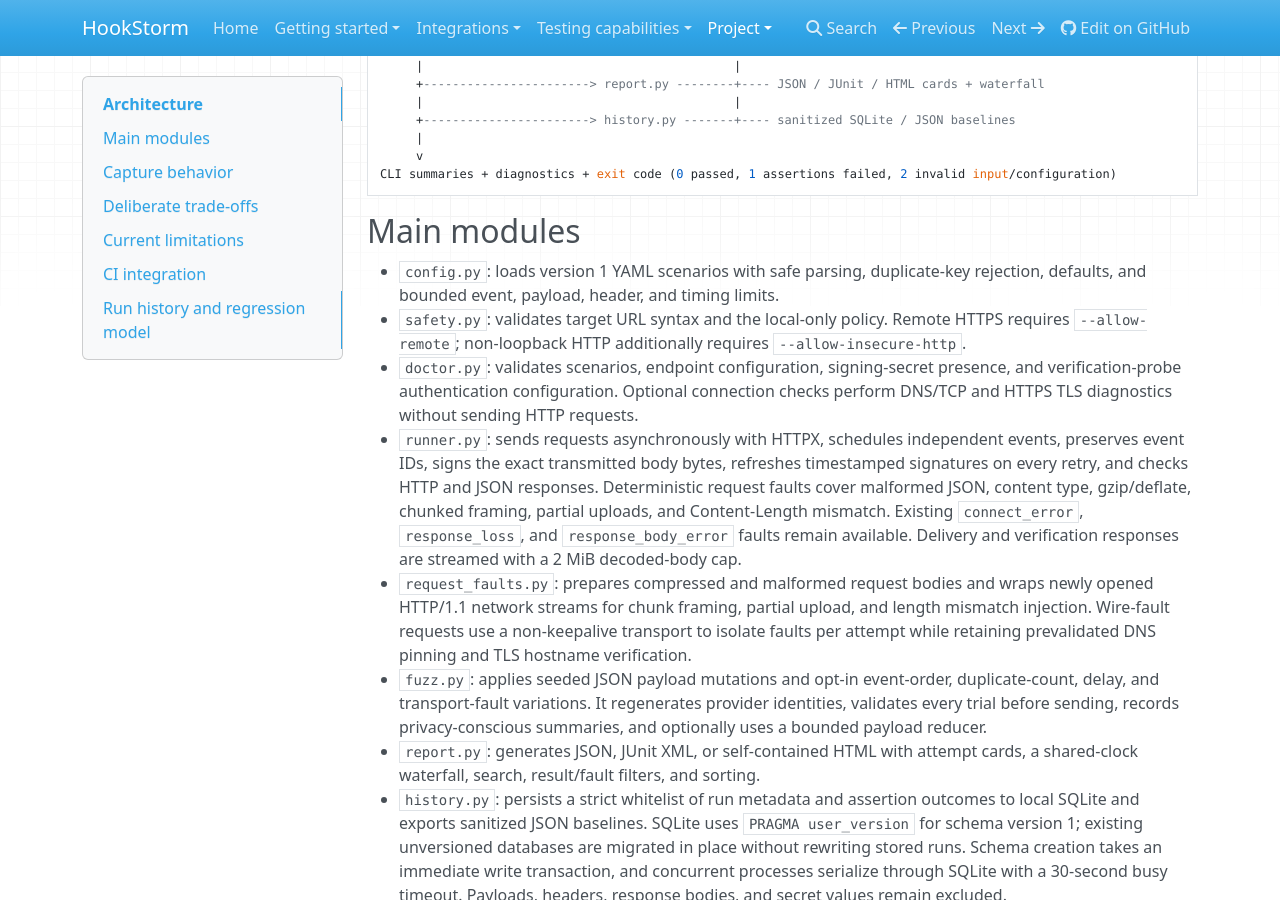
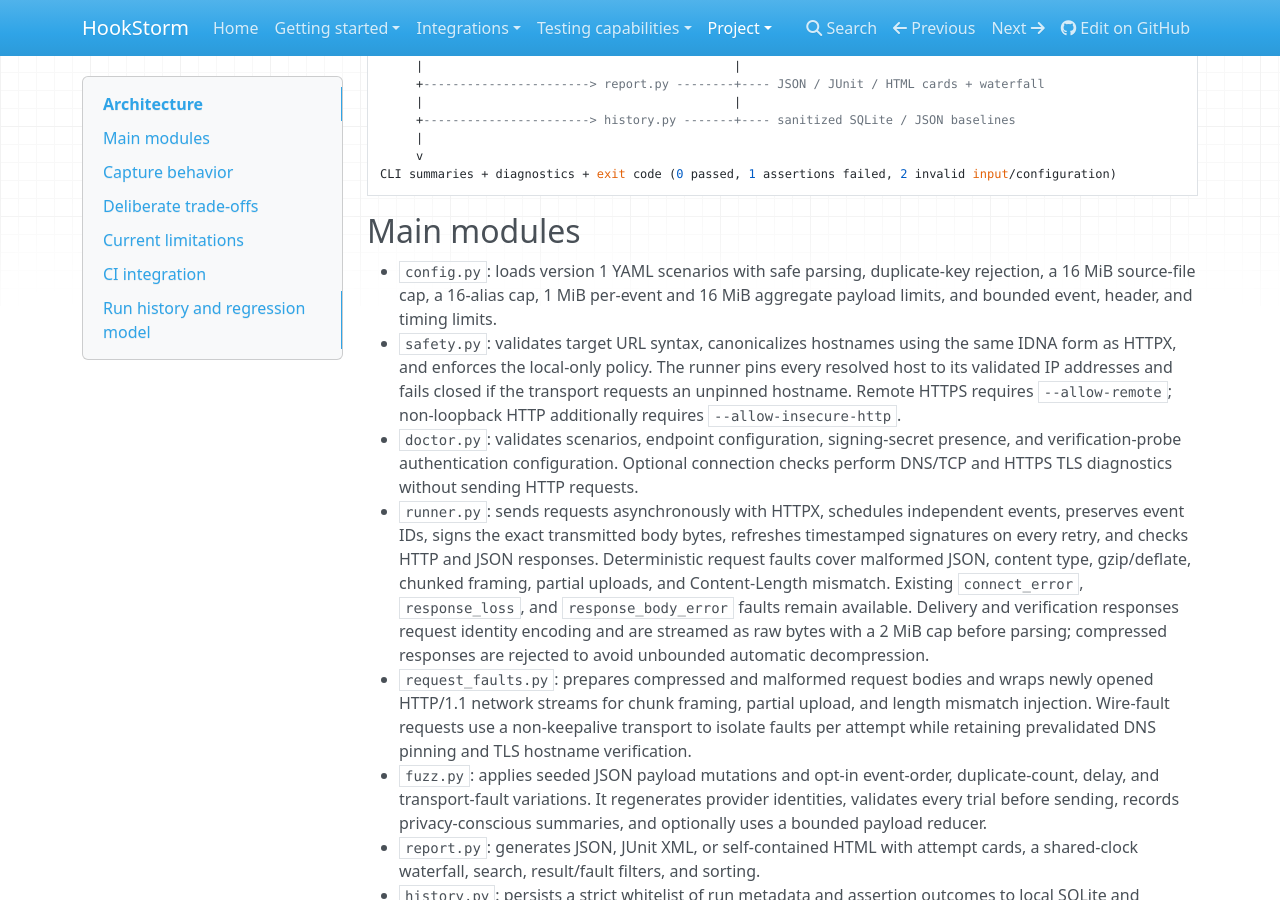
Before and after one commit to blvxx/HookStorm, an MkDocs documentation site: the page built from docs/architecture.md, in a window 1280 px wide and 900 px high, scrolled down 346 px. Built offline with MkDocs 1.6.1, drawn with Linux system fonts in a browser that asks for light colours; nearby versions of some CDN libraries; some of the changed text lies outside the part shown.

Commit message:
docs: update architecture for hardened input and transport limits

```diff
--- a/docs/architecture.md
+++ b/docs/architecture.md
@@ -26,10 +26,10 @@ CLI summaries + diagnostics + exit code (0 passed, 1 assertions failed, 2 invali
 
 ## Main modules
 
-- `config.py`: loads version 1 YAML scenarios with safe parsing, duplicate-key rejection, defaults, and bounded event, payload, header, and timing limits.
-- `safety.py`: validates target URL syntax and the local-only policy. Remote HTTPS requires `--allow-remote`; non-loopback HTTP additionally requires `--allow-insecure-http`.
+- `config.py`: loads version 1 YAML scenarios with safe parsing, duplicate-key rejection, a 16 MiB source-file cap, a 16-alias cap, 1 MiB per-event and 16 MiB aggregate payload limits, and bounded event, header, and timing limits.
+- `safety.py`: validates target URL syntax, canonicalizes hostnames using the same IDNA form as HTTPX, and enforces the local-only policy. The runner pins every resolved host to its validated IP addresses and fails closed if the transport requests an unpinned hostname. Remote HTTPS requires `--allow-remote`; non-loopback HTTP additionally requires `--allow-insecure-http`.
 - `doctor.py`: validates scenarios, endpoint configuration, signing-secret presence, and verification-probe authentication configuration. Optional connection checks perform DNS/TCP and HTTPS TLS diagnostics without sending HTTP requests.
-- `runner.py`: sends requests asynchronously with HTTPX, schedules independent events, preserves event IDs, signs the exact transmitted body bytes, refreshes timestamped signatures on every retry, and checks HTTP and JSON responses. Deterministic request faults cover malformed JSON, content type, gzip/deflate, chunked framing, partial uploads, and Content-Length mismatch. Existing `connect_error`, `response_loss`, and `response_body_error` faults remain available. Delivery and verification responses are streamed with a 2 MiB decoded-body cap.
+- `runner.py`: sends requests asynchronously with HTTPX, schedules independent events, preserves event IDs, signs the exact transmitted body bytes, refreshes timestamped signatures on every retry, and checks HTTP and JSON responses. Deterministic request faults cover malformed JSON, content type, gzip/deflate, chunked framing, partial uploads, and Content-Length mismatch. Existing `connect_error`, `response_loss`, and `response_body_error` faults remain available. Delivery and verification responses request identity encoding and are streamed as raw bytes with a 2 MiB cap before parsing; compressed responses are rejected to avoid unbounded automatic decompression.
 - `request_faults.py`: prepares compressed and malformed request bodies and wraps newly opened HTTP/1.1 network streams for chunk framing, partial upload, and length mismatch injection. Wire-fault requests use a non-keepalive transport to isolate faults per attempt while retaining prevalidated DNS pinning and TLS hostname verification.
 - `fuzz.py`: applies seeded JSON payload mutations and opt-in event-order, duplicate-count, delay, and transport-fault variations. It regenerates provider identities, validates every trial before sending, records privacy-conscious summaries, and optionally uses a bounded payload reducer.
 - `report.py`: generates JSON, JUnit XML, or self-contained HTML with attempt cards, a shared-clock waterfall, search, result/fault filters, and sorting.
@@ -70,7 +70,7 @@ CLI summaries + diagnostics + exit code (0 passed, 1 assertions failed, 2 invali
 - `--format junit` writes one JUnit testcase per event delivery, including duplicates; assertion failures and transport errors are distinguished.
 - `.github/workflows/ci.yml` runs lint and tests across the supported Python / operating-system matrix, builds distributions, and smoke-tests installed artifacts.
 - `.github/workflows/webhook-scenarios.yml` runs the local demo receiver and representative YAML scenarios, compares runs with cached main-branch baselines, and uploads per-scenario JUnit reports.
-- `examples/ci/webhook-regression.yml` is a consumer-facing staging template. It uses a caller-managed endpoint and HMAC secret, skips fork-originated PRs, and refreshes baselines only from trusted main-branch runs.
+- `examples/ci/webhook-regression.yml` is a consumer-facing staging template. Pull requests run scenario validation only, without a staging environment or credentials. The staging integration runs only on trusted pushes to `main` or manual dispatches on `main`, and refreshes baselines only from those runs.
 
 ## Run history and regression model
 
```
